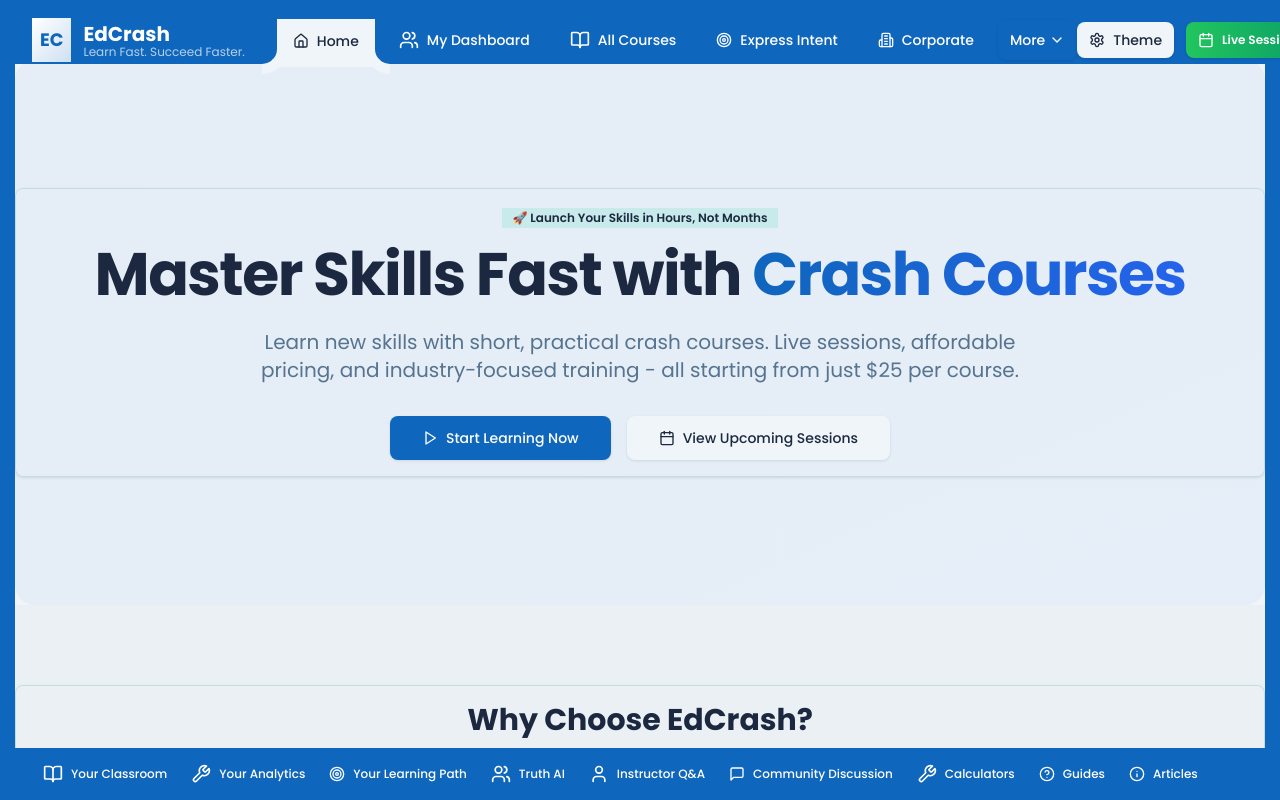
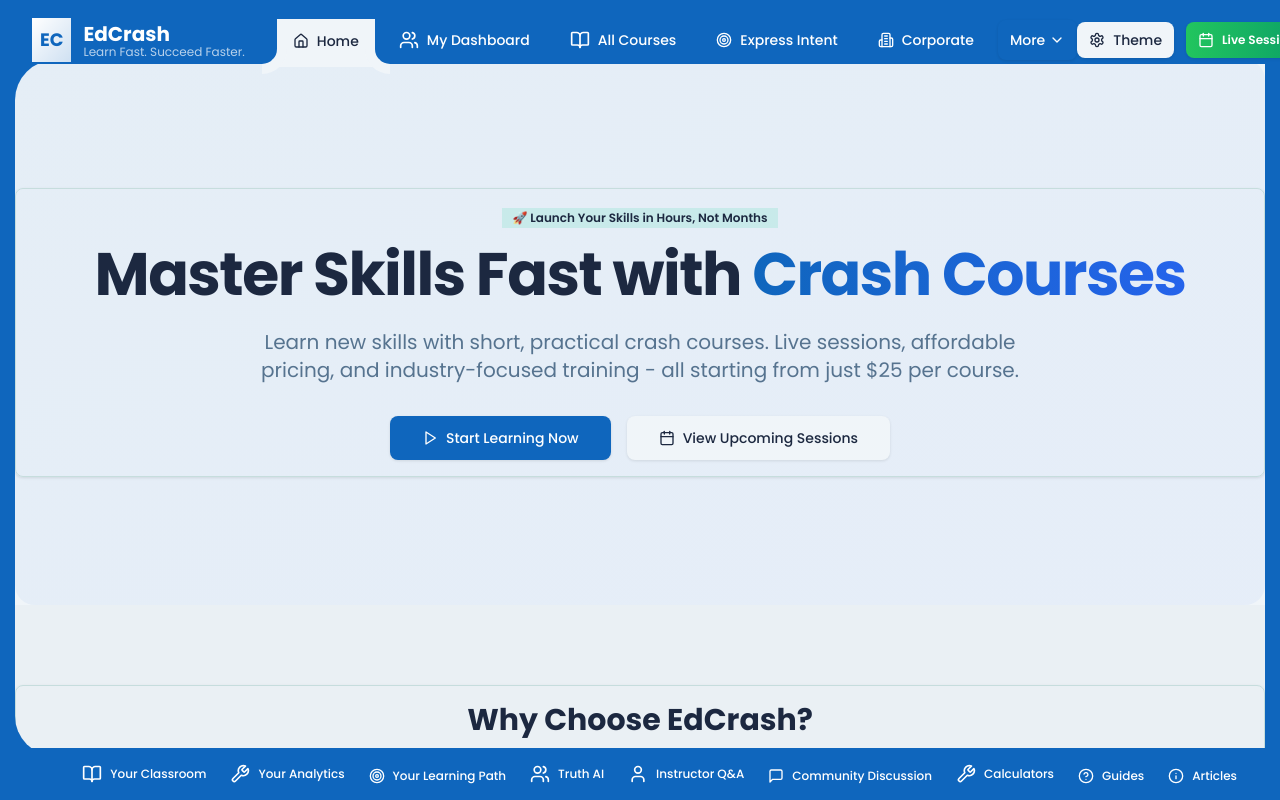
Before and after one commit to ramesh1972/edcarsh-skill-boost, a React (Vite) app: page / in a window 1280 px wide. Built offline with nearby package versions, Linux system fonts and the light colour scheme.

Commit message:
Code edited in Lovable Code Editor
Edited UI in Lovable

```diff
--- a/src/App.tsx
+++ b/src/App.tsx
@@ -32,7 +32,7 @@ const App = () => (
             <Header />
 
             {/* Inner div - absolute positioned with 15px left/right, 60px top, 60px bottom for tabs */}
-            <div className="absolute overflow-auto !rounded-lt-[40px] rounded-lb-[40px]" style={{
+            <div className="absolute overflow-auto !rounded-l-[40px] rounded-lb-[40px]" style={{
               left: '15px',
               right: '15px',
               top: '60px',
--- a/src/components/BottomTabs.tsx
+++ b/src/components/BottomTabs.tsx
@@ -90,7 +90,7 @@ const BottomTabs: React.FC = () => {
         }
       `}</style>
       <div className="fixed bottom-0 left-0 right-0 bg-primary z-10 overflow-x-auto px-[15px]">
-        <nav className="flex items-center justify-start min-w-max px-4 py-2">
+        <nav className="flex items-end justify-end min-w-max px-4 py-2">
           {tabItems.map(item => (
             <div
               key={item.name}
```
